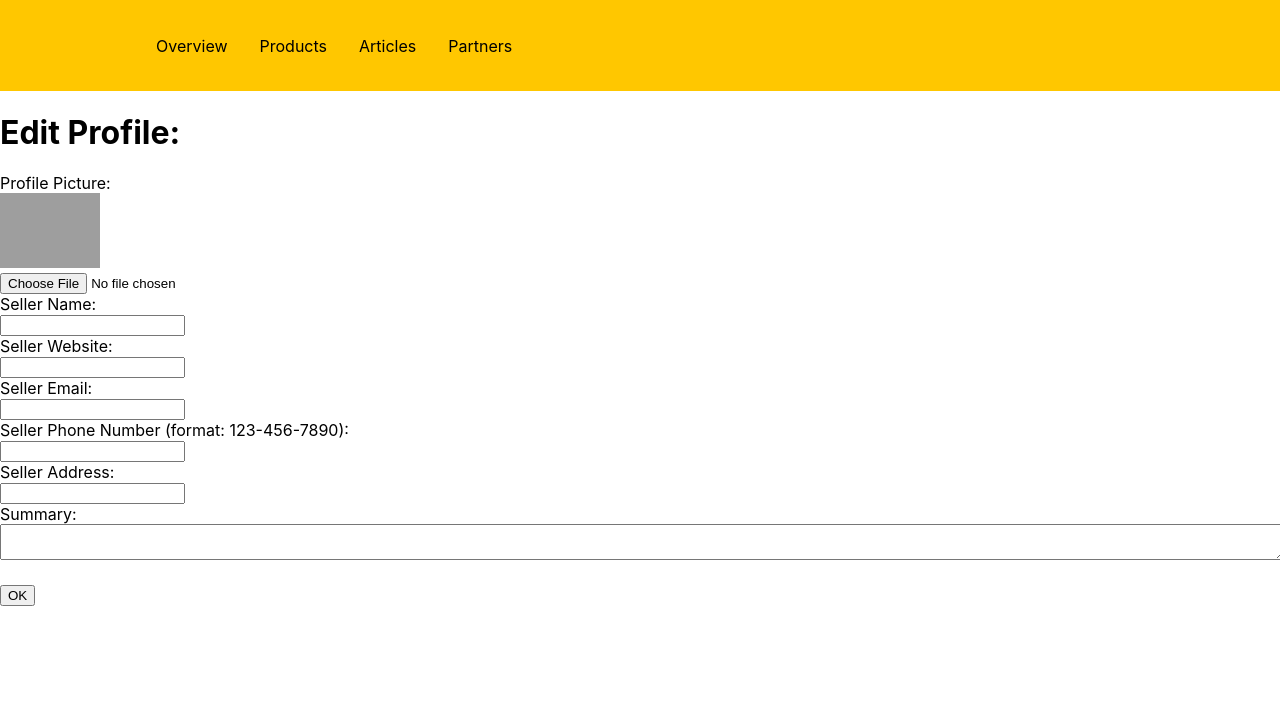
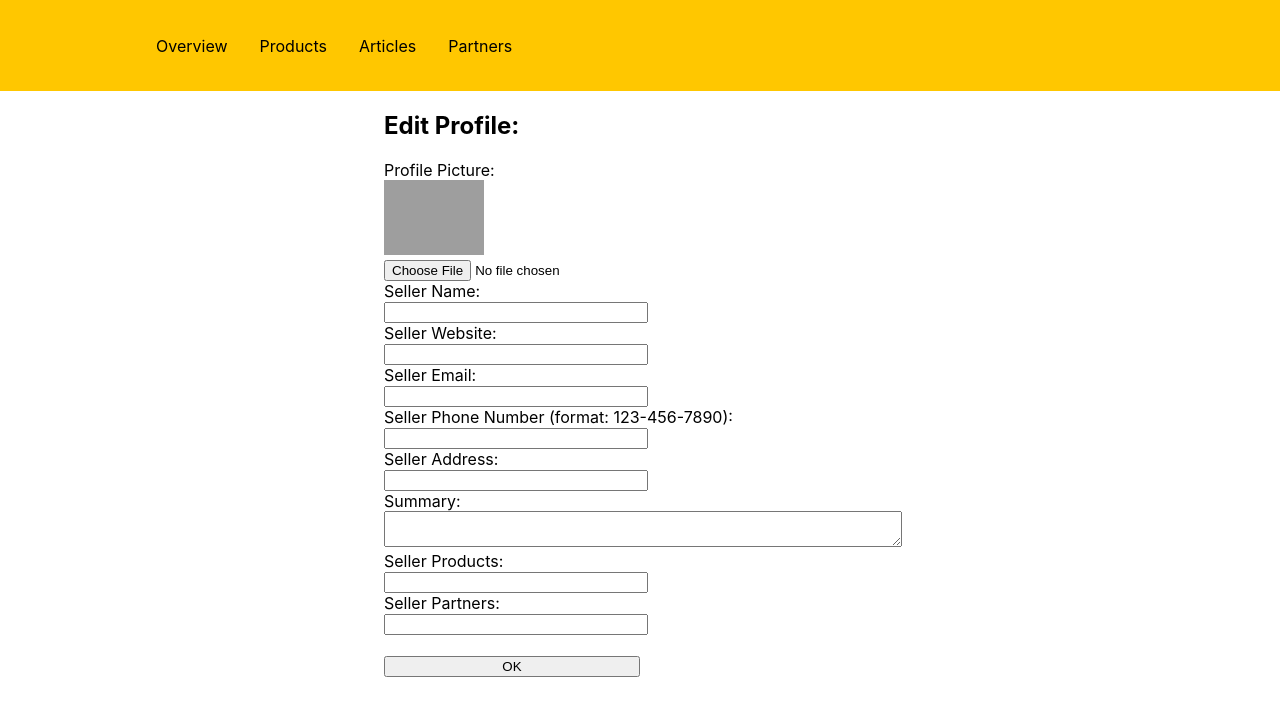
Before and after one commit to JG0313/Seller_Page, a React (Create React App) app in the folder client/: page /edit-overview in a window 1280 px wide. Shown: the top 716 px of the page. Built offline with nearby package versions, Linux system fonts and the light colour scheme; grey boxes are pictures that could not be loaded.

Commit message:
added fields for partners and products

```diff
--- a/client/src/pages/edit-overview.js
+++ b/client/src/pages/edit-overview.js
@@ -8,11 +8,29 @@ function UpdateSellerDisplayPicture()
     image.src = window.URL.createObjectURL(input.files[0]);
 }
 
+function SetTextFromJSON(jsonData)
+{
+    SetText(JSON.parse(jsonData))
+}
+
+function SetText(sellerData)
+{
+    document.getElementById("seller_picture_display").src = sellerData.seller_picture;
+    document.getElementById("seller_name").value = sellerData.seller_name;
+    document.getElementById("seller_website").value = sellerData.seller_website;
+    document.getElementById("seller_email").value = sellerData.seller_email;
+    document.getElementById("seller_phoneNumber").value = sellerData.seller_phoneNumber;
+    document.getElementById("seller_address").value = sellerData.seller_address;
+    document.getElementById("seller_summary").value = sellerData.seller_summary;
+    document.getElementById("seller_products").value = sellerData.seller_products;
+    document.getElementById("seller_partners").value = sellerData.seller_partners;
+}
+
 const EditOverview = () => {
     return (
-        <div>
+        <div className="editForm">
             <form action="/create" method="post">
-                <h1> Edit Profile: </h1>
+                <h2> Edit Profile: </h2>
 
                 <label for="seller_picture">Profile Picture:</label>
                 <br></br>
@@ -50,6 +68,16 @@ const EditOverview = () => {
                 <textarea required id="seller_summary" type="text" name="seller_summary"></textarea>
                 <br></br>
 
+                <label for="seller_products">Seller Products:</label>
+                <br></br>
+                <input required multiple type="text" id="seller_products" name="seller_products"></input>
+                <br></br>
+
+                <label for="seller_partners">Seller Partners:</label>
+                <br></br>
+                <input required multiple type="text" id="seller_partners" name="seller_partners"></input>
+                <br></br>
+
                 <br></br>
                 <input type="submit" value="OK" />
             </form>
--- a/client/src/styles/edit-overview.css
+++ b/client/src/styles/edit-overview.css
@@ -4,7 +4,7 @@
     margin-left: 30%;
 }
 
-.editForm > input
+.editForm > form > input
 {
     width: 50%;
 }
```
